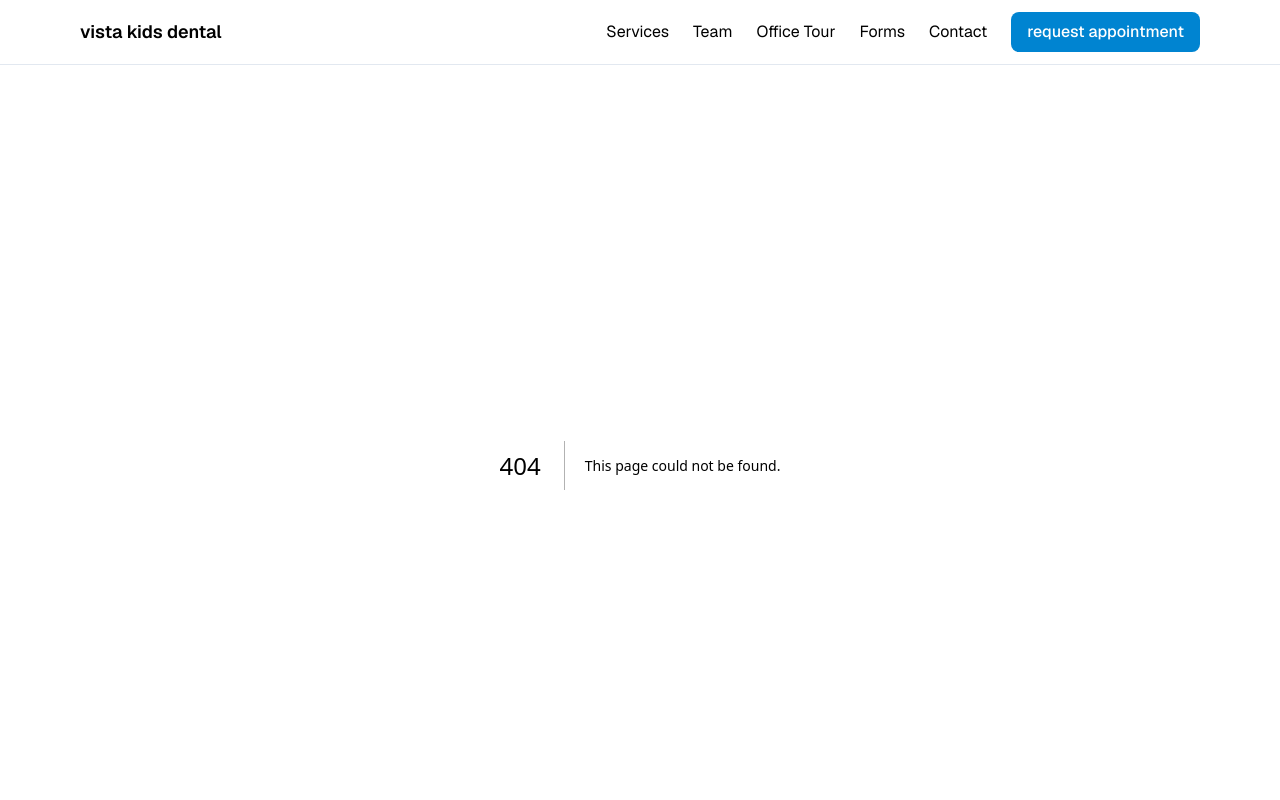
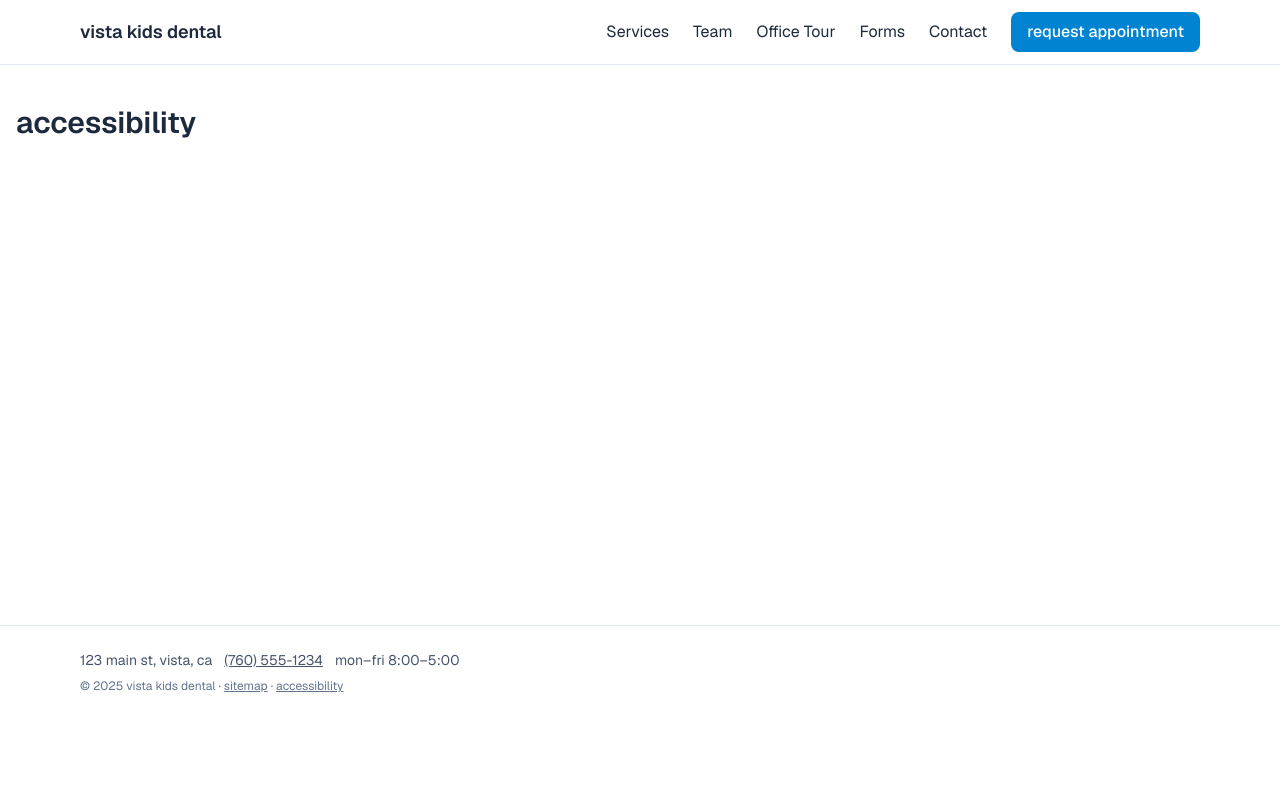
Before and after one commit to LukeHopkinss/vista-kids-dental, a Next.js app: page /accessibility in a window 1280 px wide. Before the commit this address had no page. Shown: the top 800 px of the page. Built offline with nearby package versions, Linux system fonts and the light colour scheme.

Commit message:
added placeholders for page links

```diff
--- /dev/null
+++ b/app/accessibility/page.tsx
@@ -0,0 +1,3 @@
+export default function Accessibility() {
+  return <h1 className="text-3xl font-semibold px-4 py-10">accessibility</h1>;
+}
--- a/app/new-patient-form/page.tsx
+++ b/app/new-patient-form/page.tsx
@@ -0,0 +1,3 @@
+export default function NewPatientForms() {
+  return <h1 className="text-3xl font-semibold px-4 py-10">new patient forms</h1>;
+}
--- a/app/office-tour/page.tsx
+++ b/app/office-tour/page.tsx
@@ -0,0 +1,3 @@
+export default function OfficeTour() {
+  return <h1 className="text-3xl font-semibold px-4 py-10">office tour</h1>;
+}
--- a/app/team/page.tsx
+++ b/app/team/page.tsx
@@ -0,0 +1,3 @@
+export default function Team() {
+  return <h1 className="text-3xl font-semibold px-4 py-10">team</h1>;
+}
```
